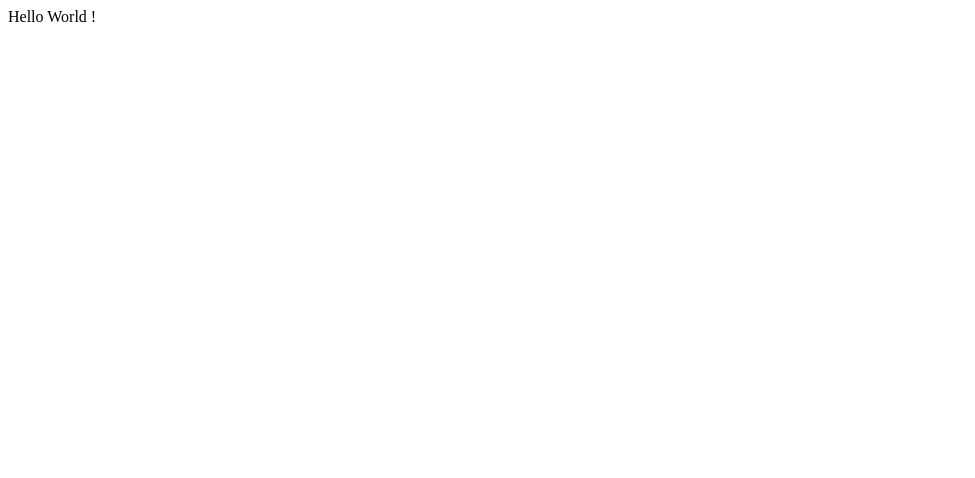
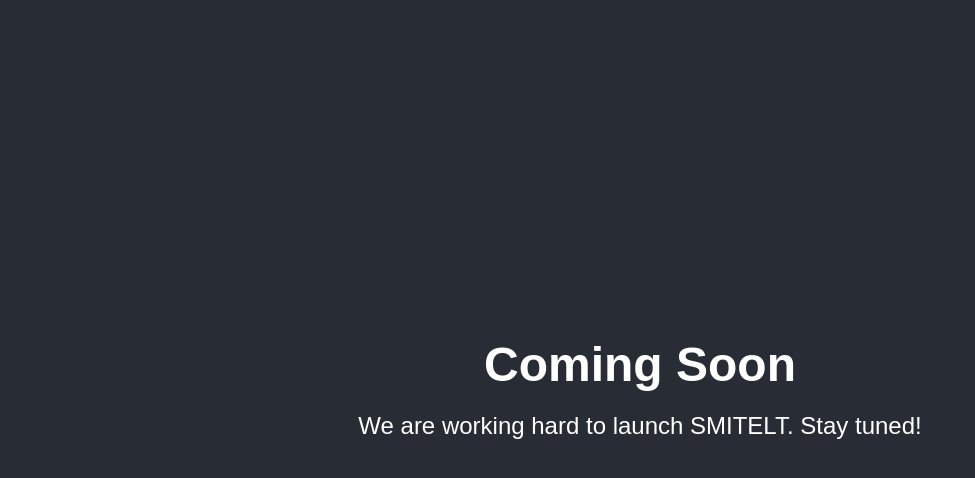
Before and after one commit to rootofbug/website, a plain HTML site: page index.html in a window 1280 px wide. Shown: the whole page, without its empty margins (0-975 px from the left). Drawn offline with Linux system fonts and the light colour scheme.

Commit message:
Update index.html

```diff
--- a/index.html
+++ b/index.html
@@ -1 +1,47 @@
-Hello World !
+<!DOCTYPE html>
+<html lang="en">
+<head>
+    <meta charset="UTF-8">
+    <meta name="viewport" content="width=device-width, initial-scale=1.0">
+    <meta name="robots" content="noindex, nofollow">
+    <meta name="googlebot" content="noindex, nofollow">
+    <meta name="description" content="SMITELT - Coming Soon">
+    <title>SMITELT - Coming Soon</title>
+    <style>
+        body {
+            margin: 0;
+            padding: 0;
+            display: flex;
+            justify-content: center;
+            align-items: center;
+            height: 100vh;
+            background-color: #282c34;
+            color: #ffffff;
+            font-family: 'Arial', sans-serif;
+            text-align: center;
+            overflow: hidden;
+        }
+        .container {
+            animation: fadeIn 1s;
+        }
+        h1 {
+            font-size: 3em;
+            margin: 0;
+        }
+        p {
+            font-size: 1.5em;
+            margin-top: 20px;
+        }
+        @keyframes fadeIn {
+            from { opacity: 0; }
+            to { opacity: 1; }
+        }
+    </style>
+</head>
+<body>
+    <div class="container">
+        <h1>Coming Soon</h1>
+        <p>We are working hard to launch SMITELT. Stay tuned!</p>
+    </div>
+</body>
+</html>
```
